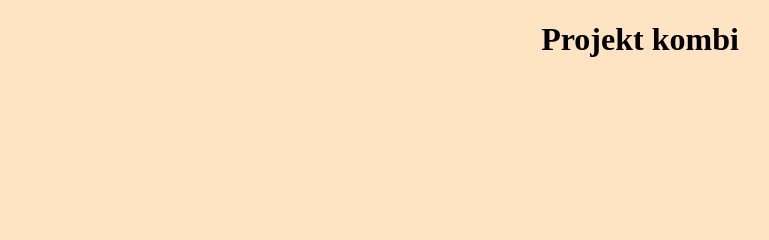
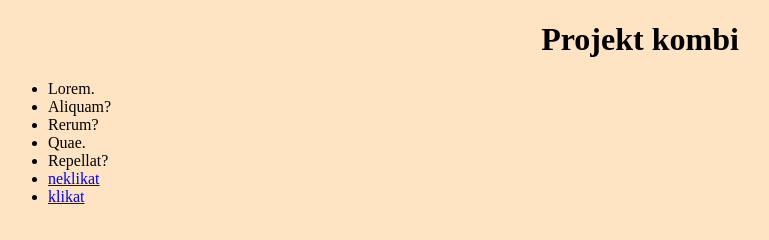
Before and after one commit to Pidli/projekt-kombi, a plain HTML site: page index.html in a window 1280 px wide. Shown: the whole page, without its empty margins (0-769 px from the left). Drawn offline with Linux system fonts and the light colour scheme.

Commit message:
prida seznam

```diff
--- a/index.html
+++ b/index.html
@@ -9,9 +9,15 @@
 <body>
     <h1>Projekt kombi</h1>
 
-
-
-
+    <ul>
+        <li>Lorem.</li>
+        <li>Aliquam?</li>
+        <li>Rerum?</li>
+        <li>Quae.</li>
+        <li>Repellat?</li>
+        <li><a href="#">neklikat</a></li>
+        <li><a href="#">klikat</a></li>
+    </ul>
 
 </body>
 </html>
```
